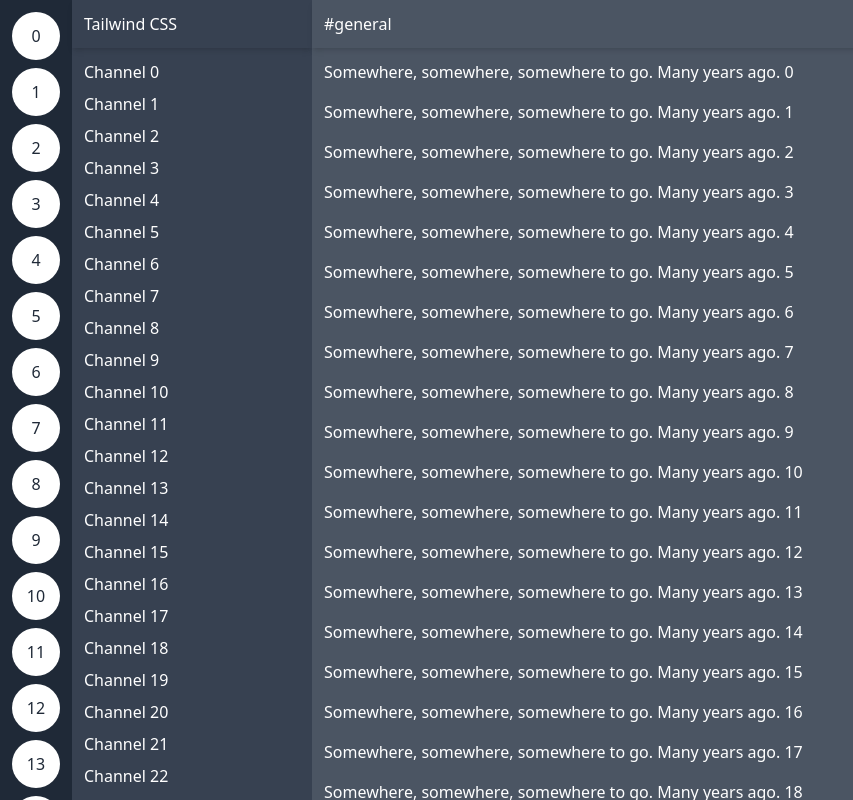
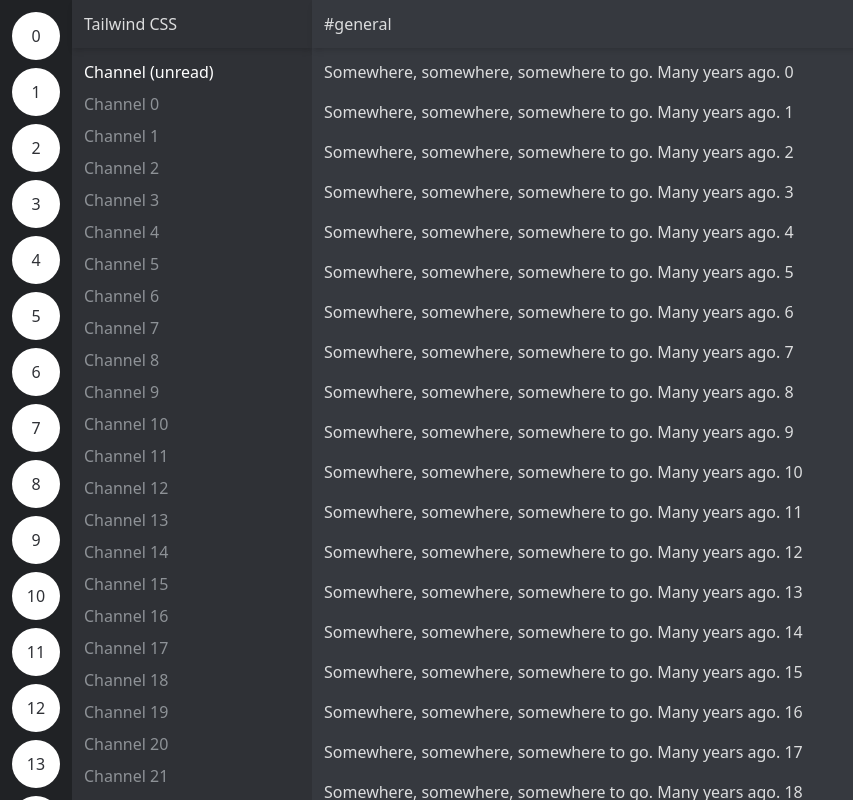
Before and after one commit to JoseCrz/tailwind-practice, a Next.js app: page / in a window 1280 px wide. Shown: the whole page, without its empty margins (0-853 px from the left). Built offline with nearby package versions, Linux system fonts and the light colour scheme.

Commit message:
Customize theme values

```diff
--- a/pages/index.tsx
+++ b/pages/index.tsx
@@ -1,7 +1,7 @@
 export default function Home() {
   return (
-    <main className="flex text-white h-screen">
-      <div className="bg-gray-800 p-3 space-y-2 overflow-y-scroll">
+    <main className="flex text-gray-100 h-screen">
+      <div className="bg-gray-900 p-3 space-y-2 overflow-y-scroll">
         {[...Array(40)].map((_, index) => (
           <div
             key={index}
@@ -11,17 +11,18 @@
           </div>
         ))}
       </div>
-      <div className="bg-gray-700 w-60 flex flex-col">
+      <div className="bg-gray-800 w-60 flex flex-col">
         <div className="px-3 h-12 flex items-center shadow-md">
           Tailwind CSS
         </div>
-        <div className="p-3 flex-1 overflow-y-scroll space-y-2">
+        <div className="text-gray-300 p-3 flex-1 overflow-y-scroll space-y-2 ">
+          <p className="text-white">Channel (unread)</p>
           {[...Array(40)].map((_, index) => (
             <p key={index}>Channel {index}</p>
           ))}
         </div>
       </div>
-      <div className="bg-gray-600 flex-1 flex flex-col">
+      <div className="bg-gray-700 flex-1 flex flex-col">
         <div className="px-3 h-12 flex items-center shadow-md">#general</div>
         <div className="p-3 flex-1 overflow-y-scroll space-y-4">
           {[...Array(40)].map((_, index) => (
--- a/tailwind.config.ts
+++ b/tailwind.config.ts
@@ -8,10 +8,19 @@
   ],
   theme: {
     extend: {
-      backgroundImage: {
-        "gradient-radial": "radial-gradient(var(--tw-gradient-stops))",
-        "gradient-conic":
-          "conic-gradient(from 180deg at 50% 50%, var(--tw-gradient-stops))",
+      colors: {
+        gray: {
+          50: "#ECEDEE",
+          100: "#DCDDDE",
+          200: "#BOBBBE",
+          300: "#8E9297",
+          400: "#72767D",
+          500: "#5C6067",
+          600: "#464950",
+          700: "#36393F",
+          800: "#2F3136",
+          900: "#202225",
+        },
       },
     },
   },
```
